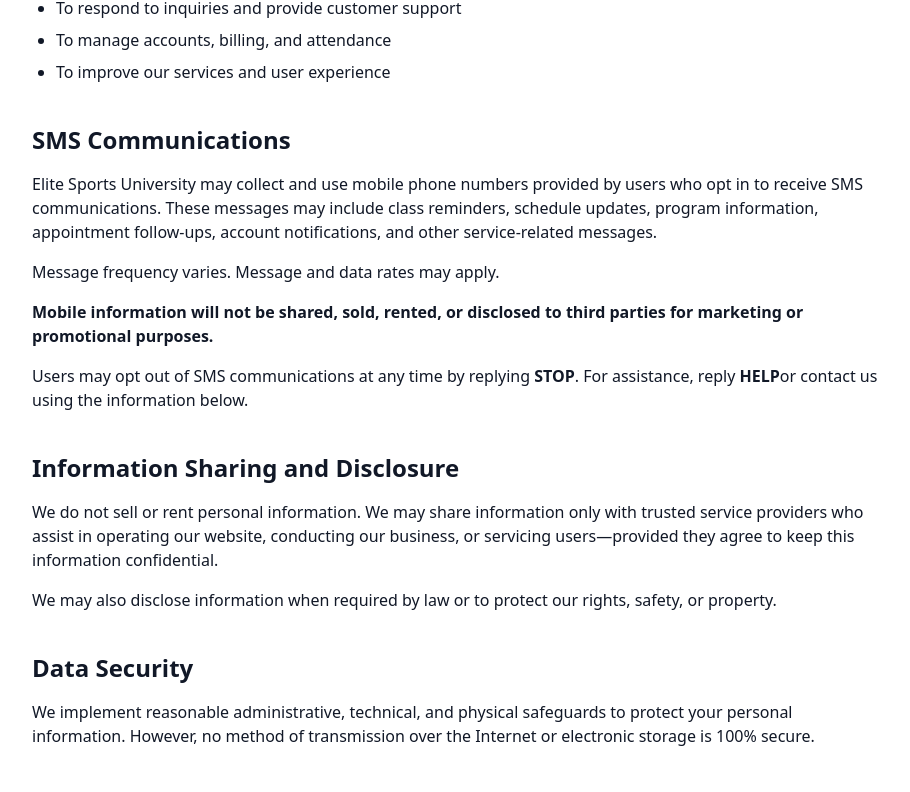
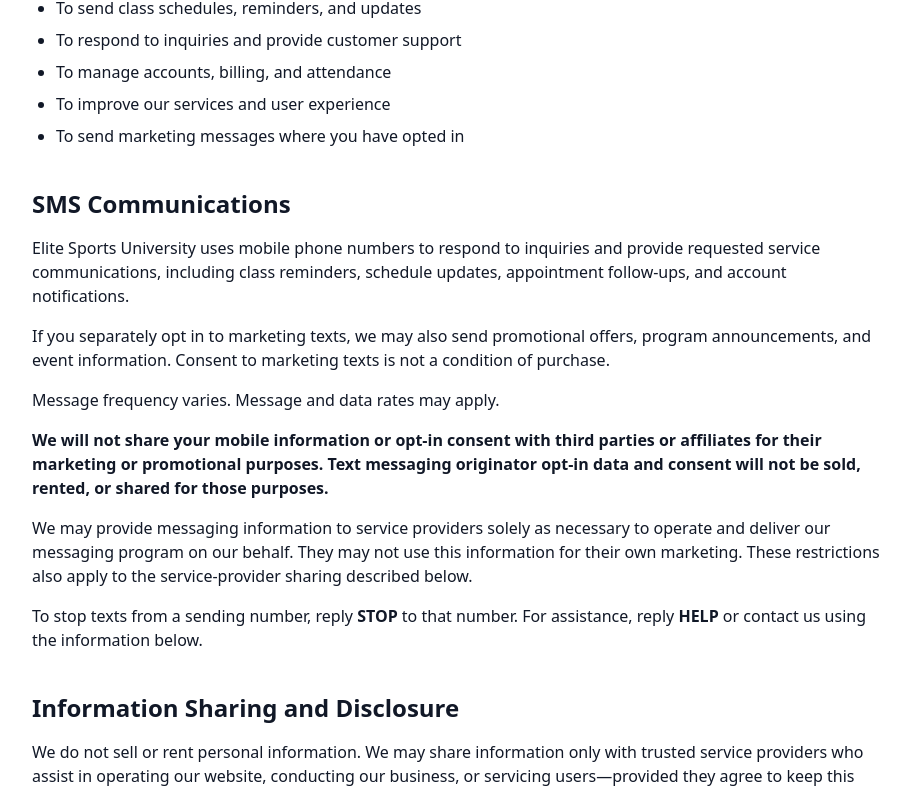
Before and after one commit to TexasTop22/elite-sports-u, a Next.js app: page /privacy-policy in a window 1280 px wide. Shown: the part 760-1552 px from the top of the page, without its empty margins (184-1094 px from the left). Built offline with nearby package versions, Linux system fonts and the light colour scheme.

Commit message:
Clarify SMS privacy and marketing consent disclosures

```diff
--- a/src/app/privacy-policy/page.tsx
+++ b/src/app/privacy-policy/page.tsx
@@ -12,7 +12,7 @@
       <section className="max-w-4xl mx-auto px-6 py-16">
         <h1 className="text-4xl font-bold mb-6">Privacy Policy</h1>
         <p className="text-sm text-gray-500 mb-10">
-          Effective Date: {new Date().getFullYear()}
+          Effective Date: October 15, 2026
         </p>
 
         {/* INTRO */}
@@ -38,6 +38,7 @@
             <li>Program enrollment and attendance data</li>
             <li>Payment and billing-related records (processed securely)</li>
             <li>Communications sent to or received from us</li>
+            <li>Messaging preferences and SMS opt-in and opt-out records</li>
           </ul>
         </section>
 
@@ -52,32 +53,46 @@
             <li>To respond to inquiries and provide customer support</li>
             <li>To manage accounts, billing, and attendance</li>
             <li>To improve our services and user experience</li>
+            <li>To send marketing messages where you have opted in</li>
           </ul>
         </section>
 
-        {/* SMS COMMUNICATIONS — CRITICAL SECTION */}
+        {/* SMS COMMUNICATIONS */}
 <section className="mb-10">
   <h2 className="text-2xl font-semibold mb-4">
     SMS Communications
   </h2>
   <p className="mb-4">
-            Elite Sports University may collect and use mobile phone numbers
-            provided by users who opt in to receive SMS communications. These
-            messages may include class reminders, schedule updates, program
-            information, appointment follow-ups, account notifications, and
-            other service-related messages.
+    Elite Sports University uses mobile phone numbers to respond to
+    inquiries and provide requested service communications, including
+    class reminders, schedule updates, appointment follow-ups, and
+    account notifications.
+  </p>
+  <p className="mb-4">
+    If you separately opt in to marketing texts, we may also send
+    promotional offers, program announcements, and event information.
+    Consent to marketing texts is not a condition of purchase.
   </p>
   <p className="mb-4">
     Message frequency varies. Message and data rates may apply.
   </p>
   <p className="mb-4 font-semibold">
-            Mobile information will not be shared, sold, rented, or disclosed
-            to third parties for marketing or promotional purposes.
+    We will not share your mobile information or opt-in consent with
+    third parties or affiliates for their marketing or promotional
+    purposes. Text messaging originator opt-in data and consent will
+    not be sold, rented, or shared for those purposes.
+  </p>
+  <p className="mb-4">
+    We may provide messaging information to service providers solely
+    as necessary to operate and deliver our messaging program on our
+    behalf. They may not use this information for their own marketing.
+    These restrictions also apply to the service-provider sharing
+    described below.
   </p>
   <p className="mb-2">
-            Users may opt out of SMS communications at any time by replying
-            <strong> STOP</strong>. For assistance, reply <strong>HELP</strong>
-            or contact us using the information below.
+    To stop texts from a sending number, reply <strong>STOP</strong> to
+    that number. For assistance, reply <strong>HELP</strong> or contact
+    us using the information below.
   </p>
 </section>
 
@@ -146,7 +161,7 @@
           <p className="mt-2">
             <strong>Elite Sports University</strong>
             <br />
-            Email: support@elitesportsu.com
+            Email: elitesportsuniversity@gmail.com
           </p>
         </section>
       </section>
```
Lines whose indentation alone changed are shown as unchanged.
